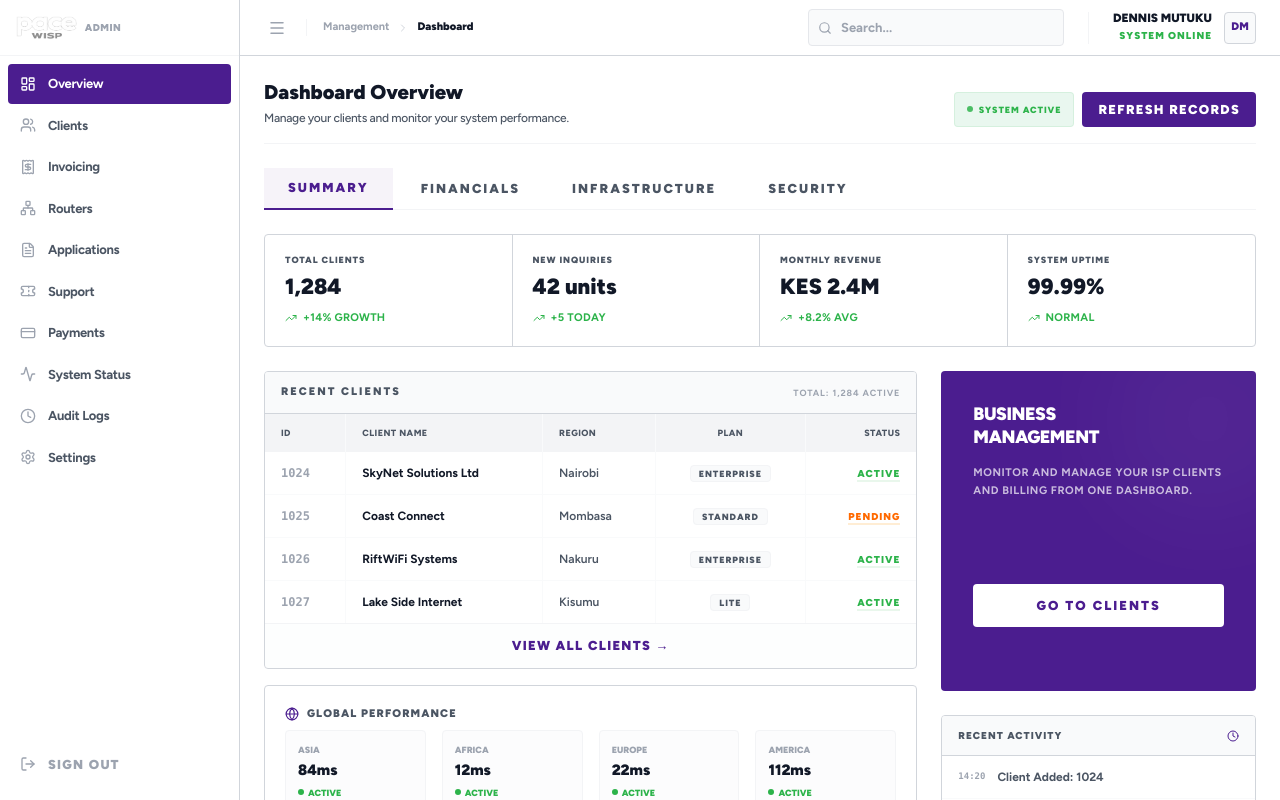
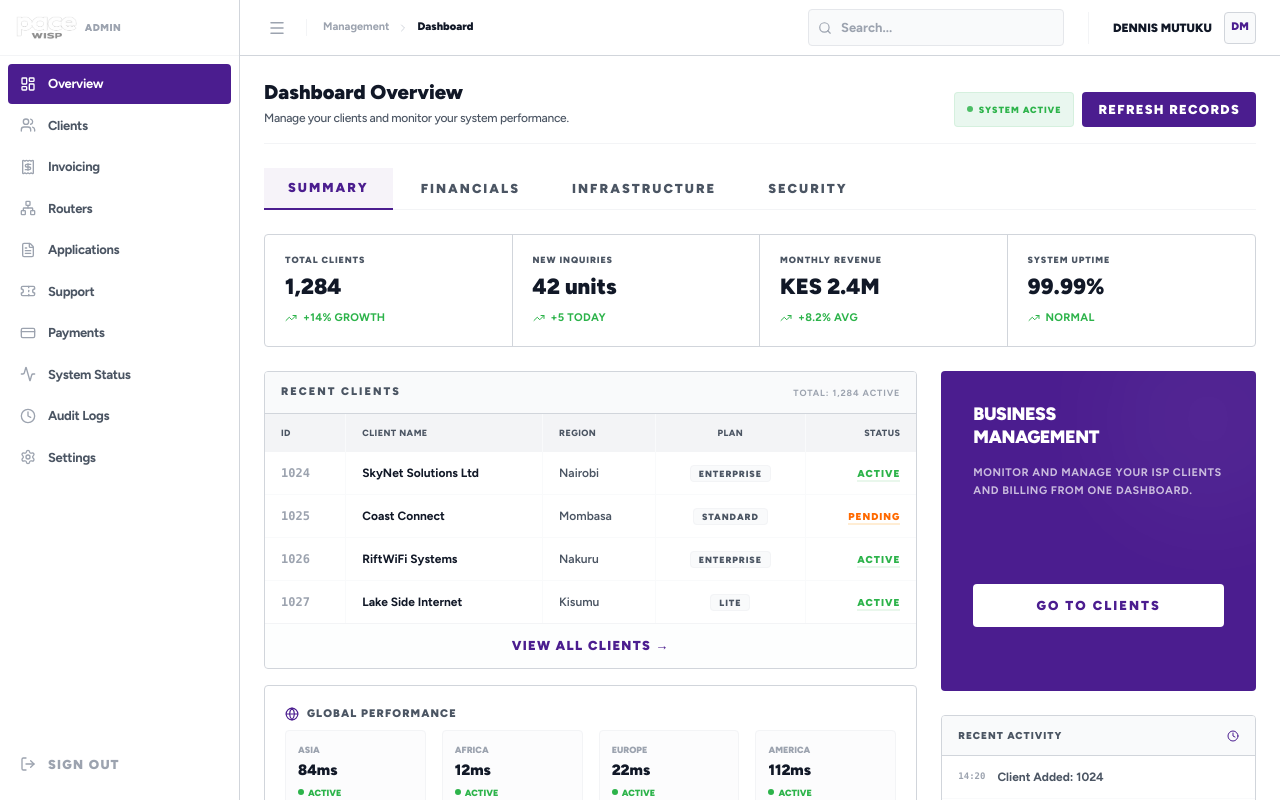
Before and after one commit to dennismutuku2005/pacewebsite, a Next.js app in the folder paceadmin/: page /dashboard in a window 1280 px wide. Shown: the top 800 px of the page. Built offline with nearby package versions, Linux system fonts and the light colour scheme.

Commit message:
Auto-update: layout.js

```diff
--- a/paceadmin/src/app/dashboard/layout.js
+++ b/paceadmin/src/app/dashboard/layout.js
@@ -114,7 +114,6 @@ export default function DashboardLayout({ children }) {
                         <div className="flex items-center gap-3 border-l border-gray-100 pl-6 h-8">
                             <div className="text-right">
                                 <p className="text-[12px] font-black text-admin-value leading-none uppercase">Dennis Mutuku</p>
-                                <p className="text-[10px] text-pace-green font-black mt-1 uppercase tracking-widest">System Online</p>
                             </div>
                             <div className="w-8 h-8 rounded border border-pace-border bg-gray-50 flex items-center justify-center text-[11px] font-black text-pace-purple">DM</div>
                         </div>
```
